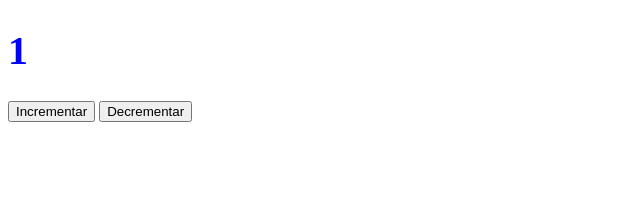
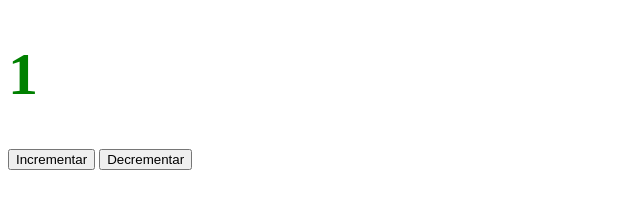
Before and after one commit to Jorobercode/Contadorbasico, a plain HTML site: page index.html in a window 1280 px wide. Both pictures are taken after a click on the button "Incrementar". Shown: the whole page, without its empty margins (0-640 px from the left). Drawn offline with Linux system fonts and the light colour scheme.

Commit message:
probando cambios

```diff
--- a/ToDo.js
+++ b/ToDo.js
@@ -18,6 +18,6 @@ function actualizar() {
   if (valor >= 10) {
     elemento.style.color = "red";
   } else {
-    elemento.style.color = "blue";
+    elemento.style.color = "green";
   }
 }
--- a/style.css
+++ b/style.css
@@ -1,4 +1,4 @@
 #contador {
-  font-size: 40px;
-  color: blue;
+  font-size: 60px;
+  color: black;
 }
```
